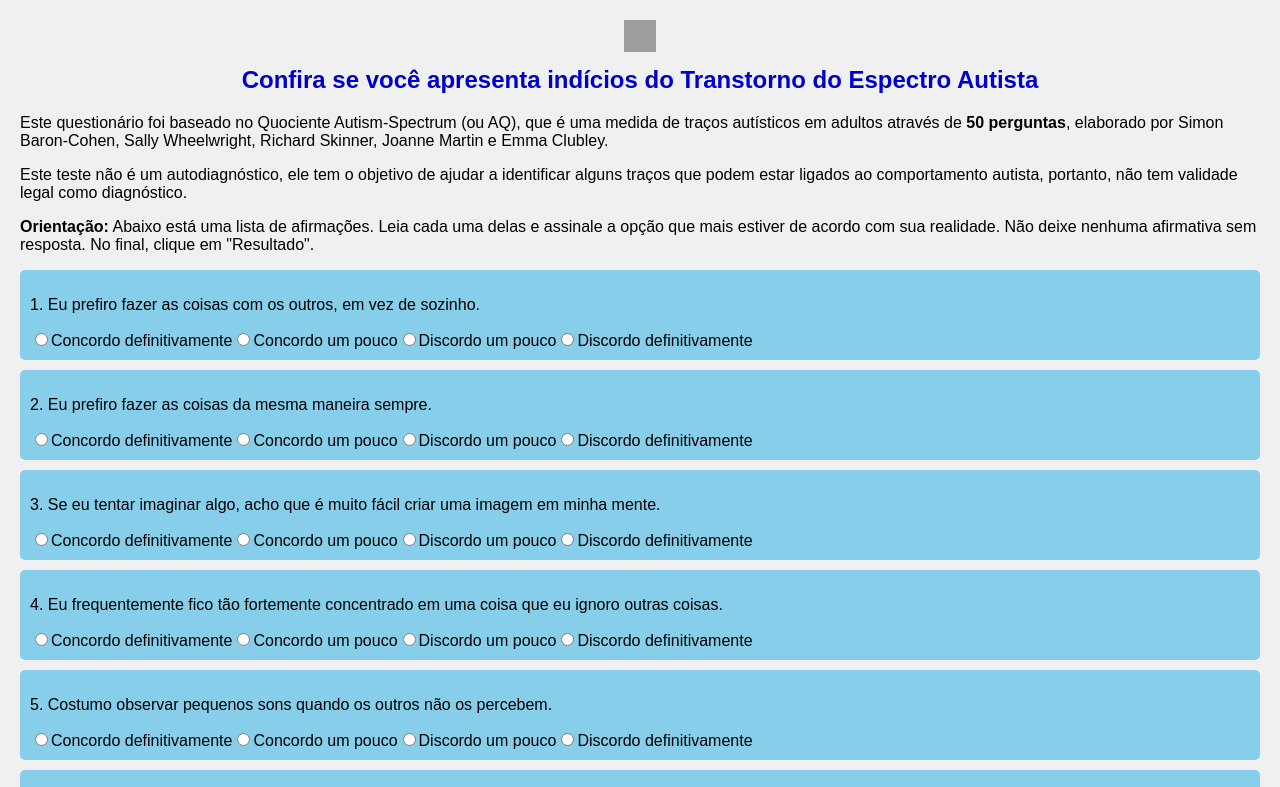
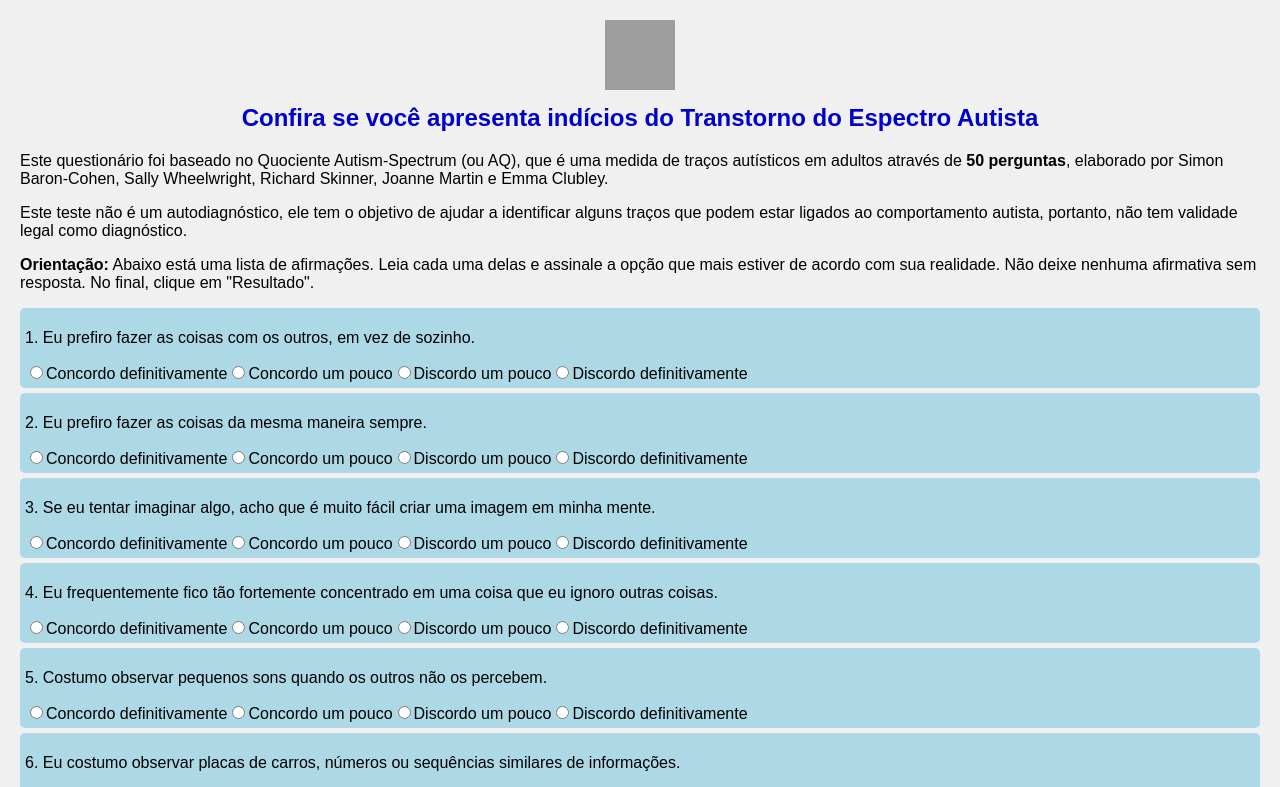
Before and after one commit to utilitea/utiliteste, a plain HTML site: page index.html in a window 1280 px wide. Shown: the top 787 px of the page. Drawn offline with Linux system fonts and the light colour scheme; grey boxes are pictures that could not be loaded.

Commit message:
Update styles.css

```diff
--- a/styles.css
+++ b/styles.css
@@ -21,8 +21,8 @@ header {
 }
 
 header img {
-    width: 32px;
-    height: 32px;
+    width: 70px;
+    height: 70px;
 }
 
 header h1 {
@@ -52,9 +52,9 @@ header p {
 }
 
 .question {
-    background-color: #87CEEB;
-    padding: 10px;
-    margin-bottom: 10px;
+    background-color: #ADD8E6;
+    padding: 5px;
+    margin-bottom: 5px;
     border-radius: 5px;
 }
 
```
